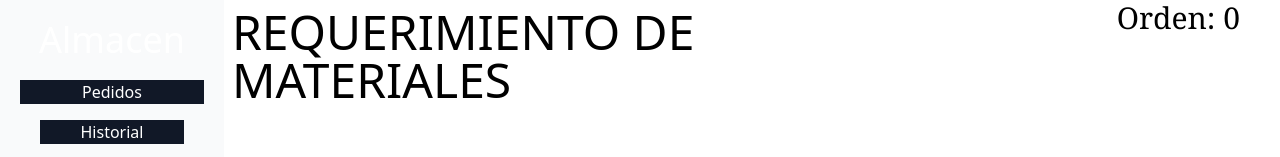
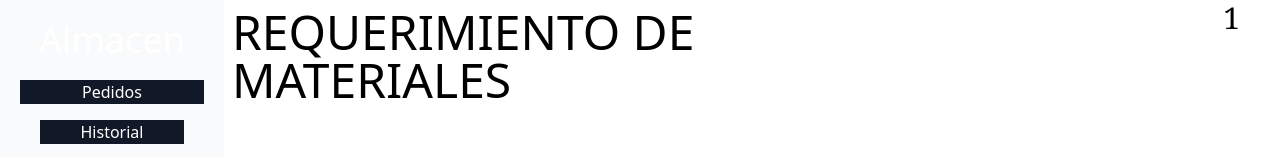
Before and after one commit to r-gabriel-f/adquisiciones, a React (Create React App) app in the folder Front_End/: page /requerimientos in a window 1280 px wide. Shown: the top 157 px of the page. Built offline with nearby package versions, Linux system fonts and the light colour scheme; no server answers.

Commit message:
se realizo el cerrrar pedido

```diff
--- a/Front_End/src/compononts/Almacen/Requerimientos.js
+++ b/Front_End/src/compononts/Almacen/Requerimientos.js
@@ -8,7 +8,13 @@ export const Requerimientos = ({ username, userid }) => {
   console.log(username, userid, "llegue");
   const [showLightbox, setShowLightbox] = useState(false);
   const [pedidos, setPedidos] = useState([]);
-  var ordenid = 1;
+  const [ordenid, setOrdenId] = useState(1);
+
+
+  const incrementar = () =>{
+    setOrdenId(ordenid + 1);
+
+  }
 
   const handleOpenLightbox = () => {
     setShowLightbox(true);
@@ -53,7 +59,7 @@ export const Requerimientos = ({ username, userid }) => {
               <h2 className="text-4xl uppercase">{username}</h2>
             </div>
             <div className="flex justify-end mr-10 font-serif">
-              <h3 className="text-3xl">Orden: 0</h3>
+              <h3 className="text-3xl">{ordenid}</h3>
             </div>
           </div>
         </div>
@@ -88,7 +94,7 @@ export const Requerimientos = ({ username, userid }) => {
               >
                 CREAR PEDIDO
               </button>
-              <button class="bg-gray-900 hover:bg-gray-950 text-white font-bold py-2 px-4 rounded">
+              <button class="bg-gray-900 hover:bg-gray-950 text-white font-bold py-2 px-4 rounded" onClick={incrementar}>
                 CERRAR PEDIDO
               </button>
               <button class="bg-gray-900 hover:bg-gray-950 text-white font-bold py-2 px-4 rounded">
```
